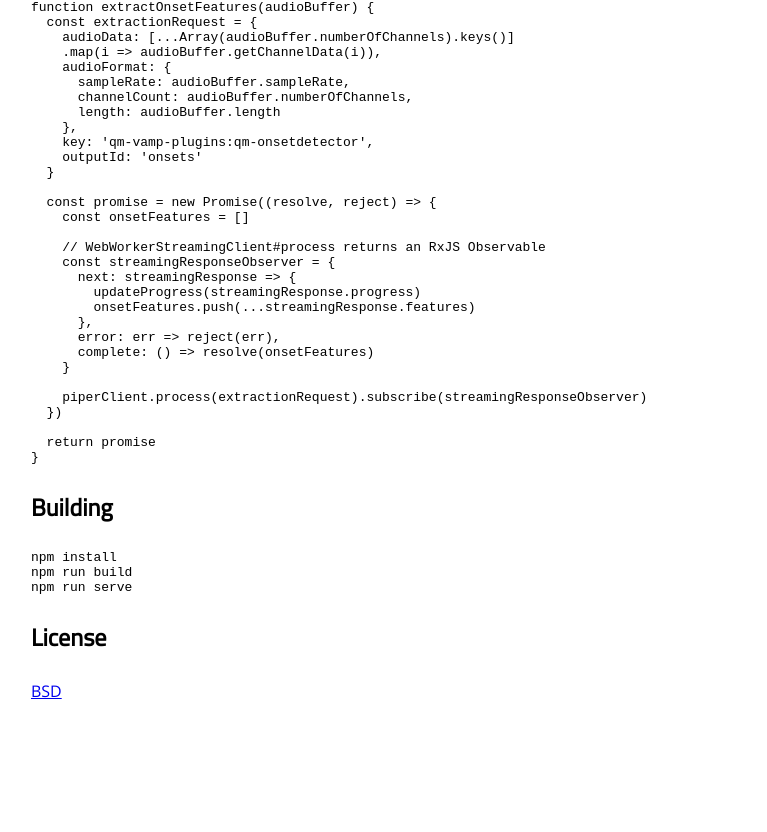
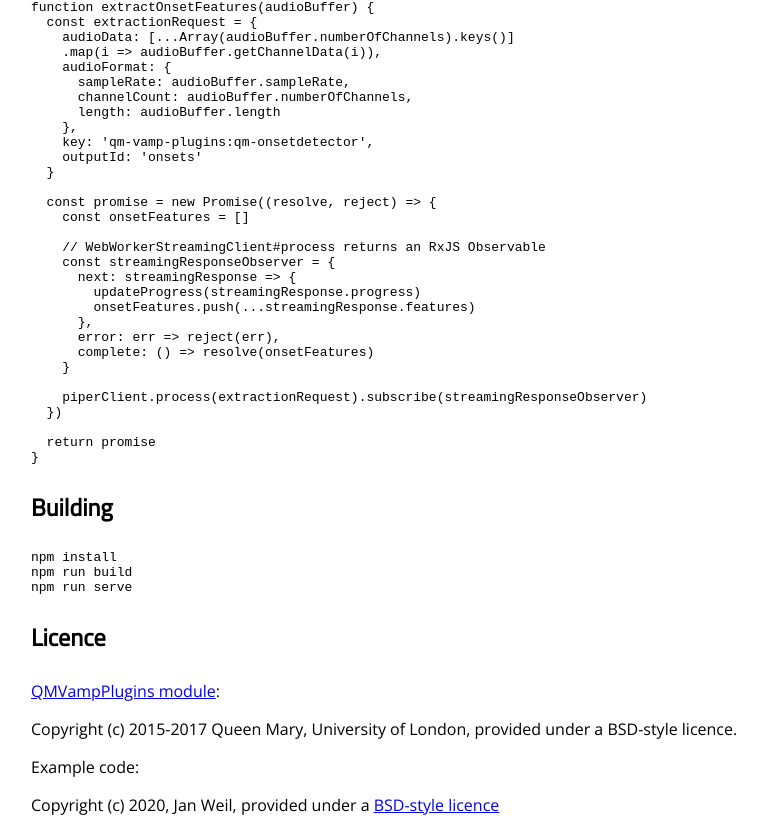
Before and after one commit to jawebada/piper-audio-example-streaming-web-worker, a website: page docs/index.html in a window 1280 px wide. Shown: the part 1498-2330 px from the top of the page, without its empty margins (9-776 px from the left). Before the commit the page ends 2216 px from the top, so only its background shows below. Drawn offline with nearby package versions, Linux system fonts and the light colour scheme.

Commit message:
Clarify QM module licence

```diff
--- a/docs/index.html
+++ b/docs/index.html
@@ -140,6 +140,9 @@ function extractOnsetFeatures(audioBuffer) {
 npm run build
 npm run serve
 </code></pre>
-<h2>License</h2>
-<p><a href="https://github.com/jawebada/piper-audio-example-streaming-web-worker/blob/master/LICENSE">BSD</a></p>
+<h2>Licence</h2>
+<p><a href="https://github.com/jawebada/piper-audio-example-streaming-web-worker/blob/master/src/QMVampPlugins.umd.js">QMVampPlugins module</a>:</p>
+<p>Copyright (c) 2015-2017 Queen Mary, University of London, provided under a BSD-style licence.</p>
+<p>Example code:</p>
+<p>Copyright (c) 2020, Jan Weil, provided under a <a href="https://github.com/jawebada/piper-audio-example-streaming-web-worker/blob/master/LICENSE">BSD-style licence</a></p>
 </body></html>
```
Also changed, not shown: README.md.
